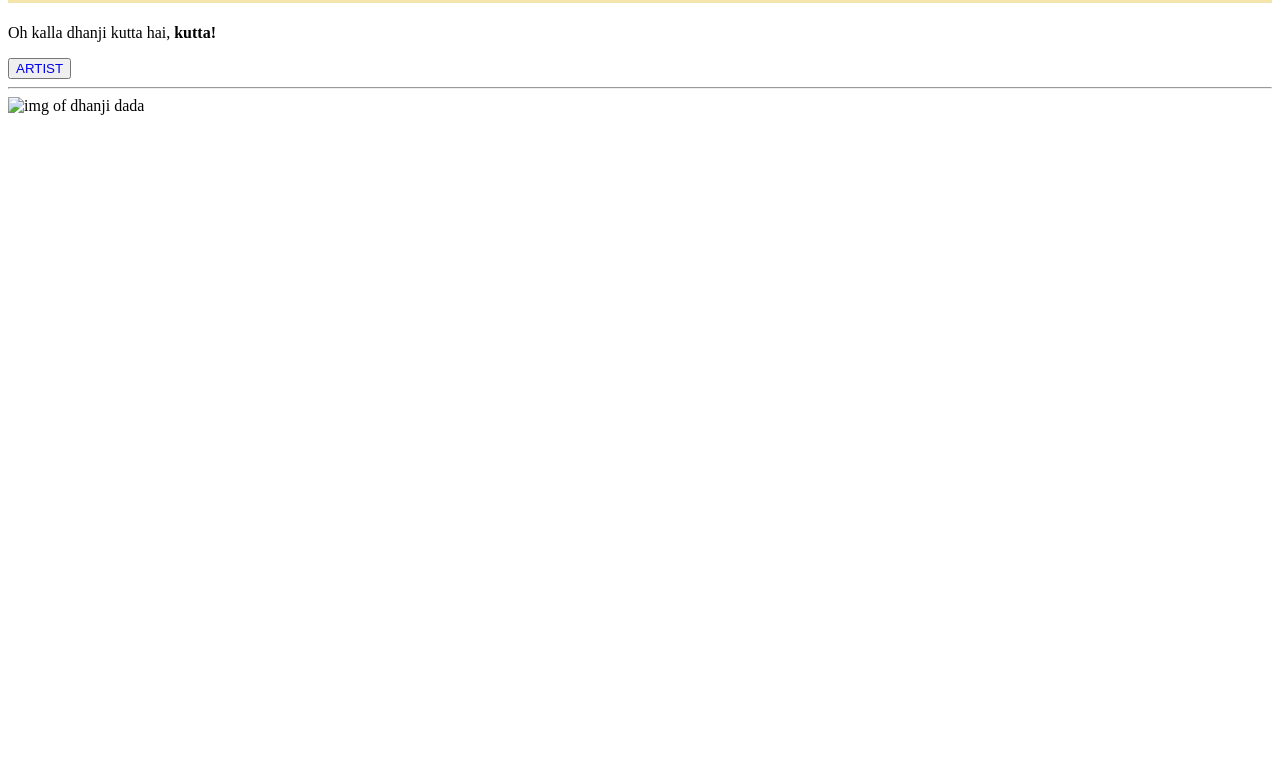
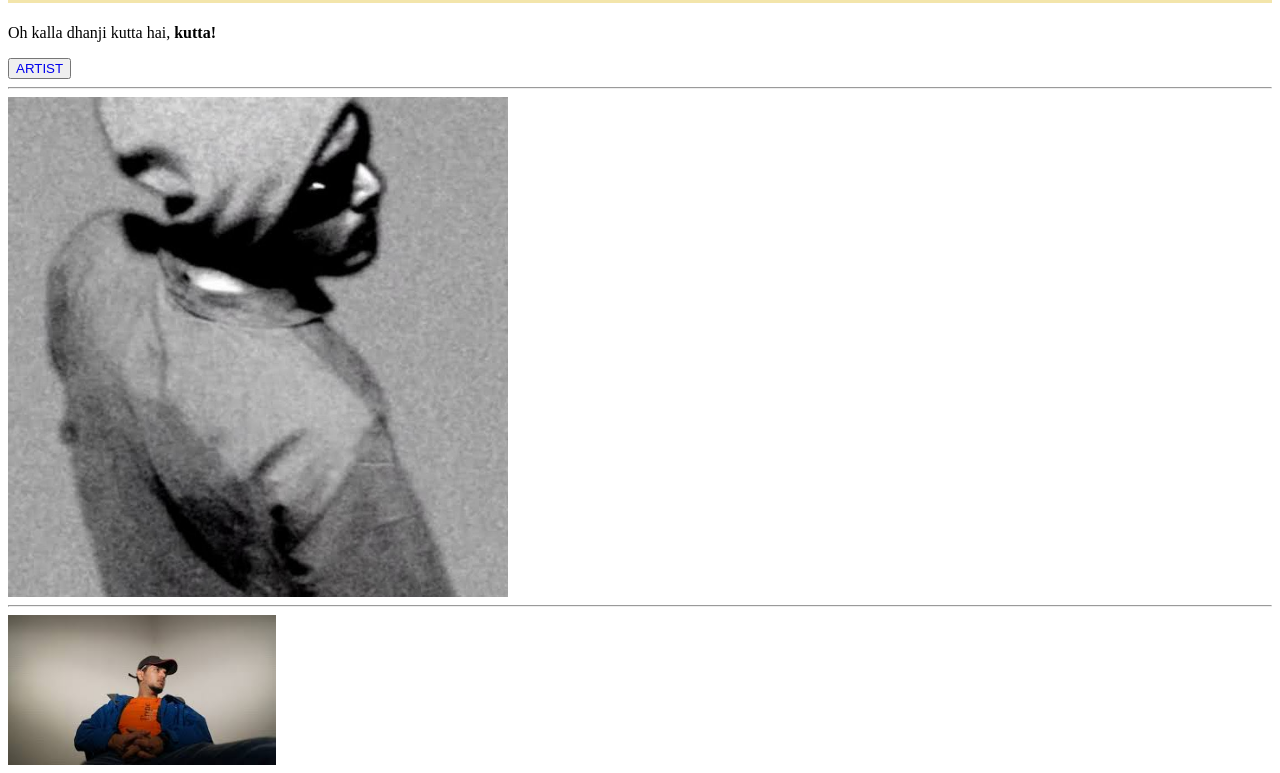
Before and after one commit to ggmxip/RVAB, a plain HTML site: page html-part/basic.html in a window 1280 px wide. Shown: the part 52-825 px from the top of the page. Before the commit the page ends 800 px from the top, so only its background shows below. Drawn offline with Linux system fonts and the light colour scheme.

Commit message:
OKAY FINALLY. THEY NEED TO BE IN THE SAMEdirectory CAN BE IN A DIFF FOLDER BUT IN THE SAME directory

```diff
--- a/html-part/basic.html
+++ b/html-part/basic.html
@@ -36,7 +36,9 @@
                     </a>
                 </button> <br>
                 <hr>
-    <img src="imgs/dhanji.jpg" alt="img of dhanji dada">
+    <img src="imgs/dhanji.jpg" height="500px" alt="img of dhanji dada" />
+    <hr>
+    <img src="imgs/sub-img/download.jpeg" height="150px" alt="img of dhanji dada" />
 
 
 </body>
```
Also changed, not shown: html-part/imgs/dhanji.jpg (renamed from imgs/dhanji.jpg), html-part/imgs/sub-img/download.jpeg (added).
